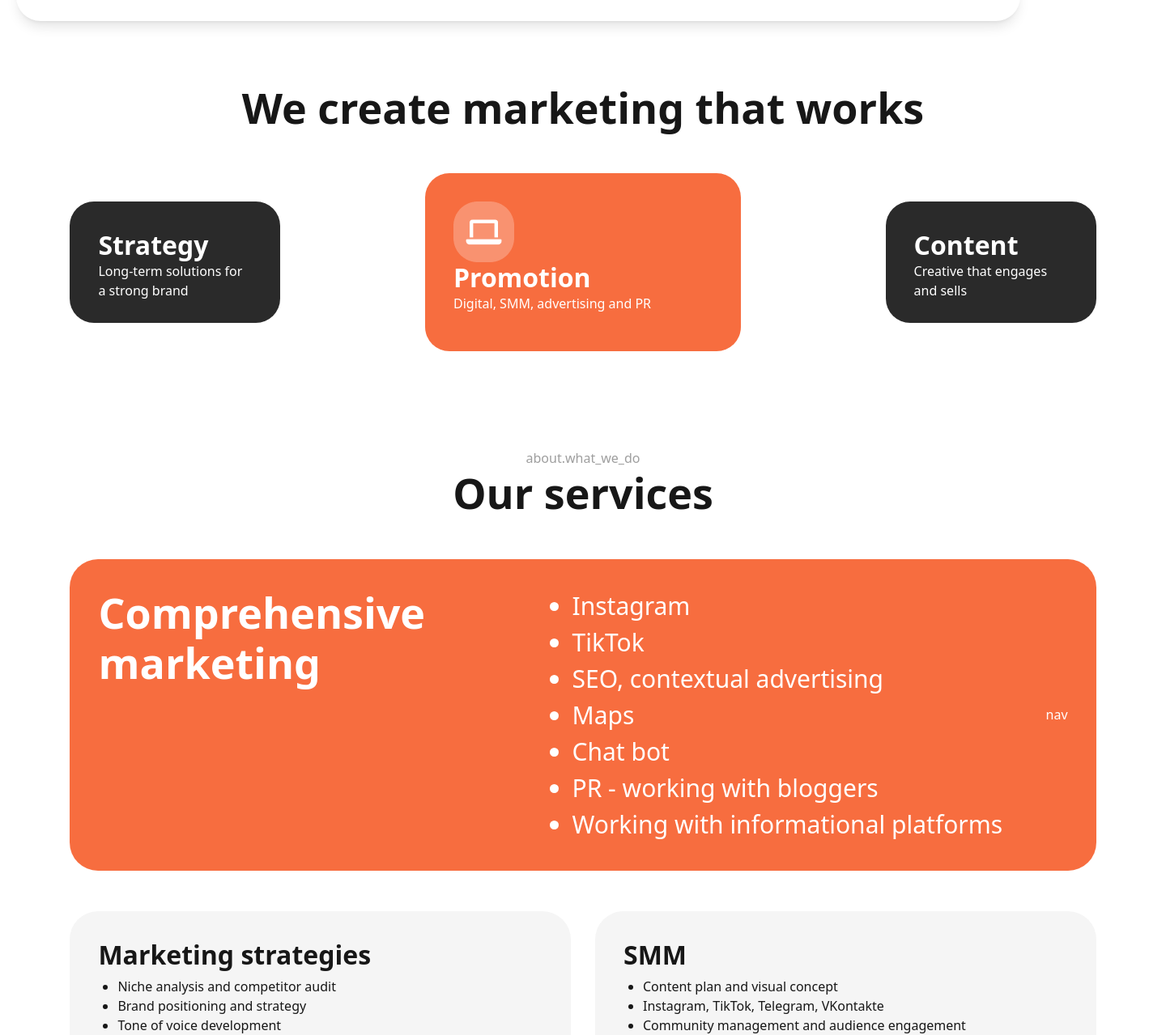
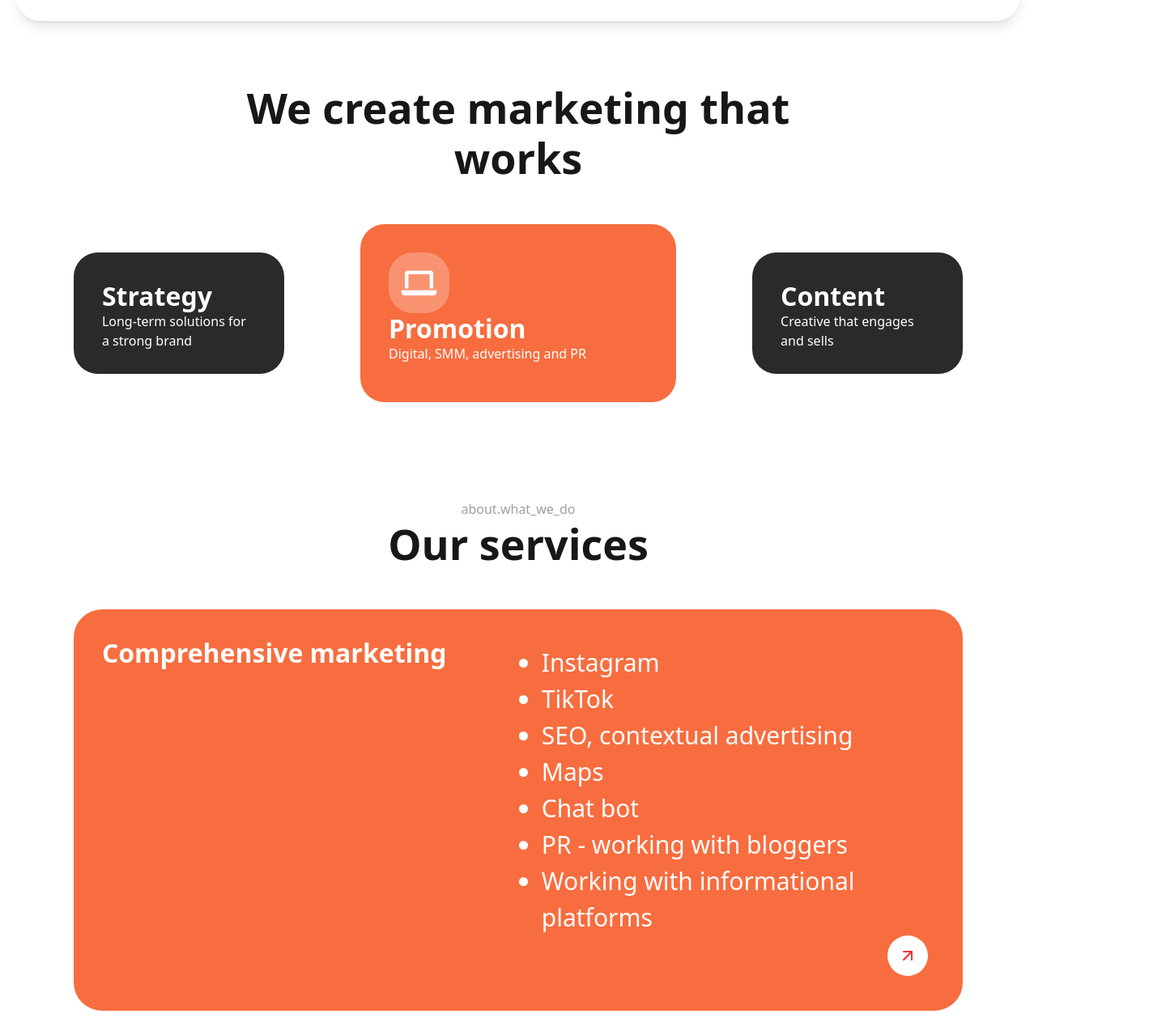
Before and after one commit to Bashkanitto/creacine, a Next.js app: page /en/about in a window 1280 px wide. Shown: the part 98-1377 px from the top of the page at 81% size, 1440 px wide, since content can reach past the window. Built offline with nearby package versions, Linux system fonts and the light colour scheme.

Commit message:
feat: add responsivenes for about page

```diff
--- a/src/app/[locale]/about/page.tsx
+++ b/src/app/[locale]/about/page.tsx
@@ -1,8 +1,8 @@
-'use client'
 import Footer from '@/components/Footer'
 import Header from '@/components/Header'
 import { colors } from '@/constants/colors'
 import { FeedbackForm } from '@/features/feedbackForm/ui'
+import { ArrowUpRight } from 'lucide-react'
 import { useTranslations } from 'next-intl'
 import Image from 'next/image'
 import Link from 'next/link'
@@ -78,11 +78,11 @@ export default function AboutPage() {
     },
   ]
   return (
-    <div className="w-[1440px] mx-auto">
+    <div className="max-w-[100vw] lg:w-[1440px] mx-auto px-4">
       <Header />
       <section className="pt-[200px] w-[88%] mx-auto">
-        <h2 className="w-2/3 text-center mx-auto">{t('we_create_marketing')}</h2>
-        <div className="flex justify-between items-center mt-[50px] text-white">
+        <h2 className="w-full lg:w-2/3 text-center mx-auto">{t('we_create_marketing')}</h2>
+        <div className="flex flex-col lg:flex-row gap-[30px] justify-between items-center mt-[50px] text-white">
           <div
             style={{ background: colors.black }}
             className="w-[260px] h-[150px] p-[35px] rounded-[30px]"
@@ -115,10 +115,10 @@ export default function AboutPage() {
         <div className="aboutSteps mt-[50px]">
           <div
             style={{ background: colors.primary }}
-            className="flex p-[35px] gap-[50px] text-white rounded-[35px]"
+            className="flex flex-col lg:flex-row p-[35px] gap-[50px] text-white rounded-[35px]"
           >
-            <h2 className="w-full">{t('comprehensive_marketing')}</h2>
-            <ul className="w-full list-dotted text-[30px] list-disc">
+            <h3 className="w-full">{t('comprehensive_marketing')}</h3>
+            <ul className="w-full list-dotted text-[30px] list-disc ml-[30px] lg:ml-0 p-2">
               <li>{t('instagram')}</li>
               <li>{t('tiktok')}</li>
               <li>{t('seo_ads')}</li>
@@ -126,10 +126,12 @@ export default function AboutPage() {
               <li>{t('chat_bot')}</li>
               <li>{t('pr_bloggers')}</li>
               <li>{t('info_platforms')}</li>
+              <button className="rounded-full bg-white text-red-500 w-[50px] h-[50px] flex justify-center items-center float-right">
+                <ArrowUpRight />
+              </button>
             </ul>
-            <button>nav</button>
           </div>
-          <div className="grid grid-cols-2 gap-[30px] mt-[50px]">
+          <div className="grid grid-cols-1 lg:grid-cols-2 gap-[30px] mt-[50px]">
             {aboutSteps.map((step, index) => (
               <div
                 key={index}
@@ -163,7 +165,7 @@ export default function AboutPage() {
           </div>
         </div>
 
-        <div className="flex gap-[35px] mt-[200px]">
+        <div className="flex flex-col items-center lg:flex-row gap-[35px] mt-[50px] lg:mt-[200px]">
           <Link href="#" className="rounded-[35px]">
             <Image width={400} height={360} src="/images/about1.png" alt="marketing examples" />
           </Link>
```
